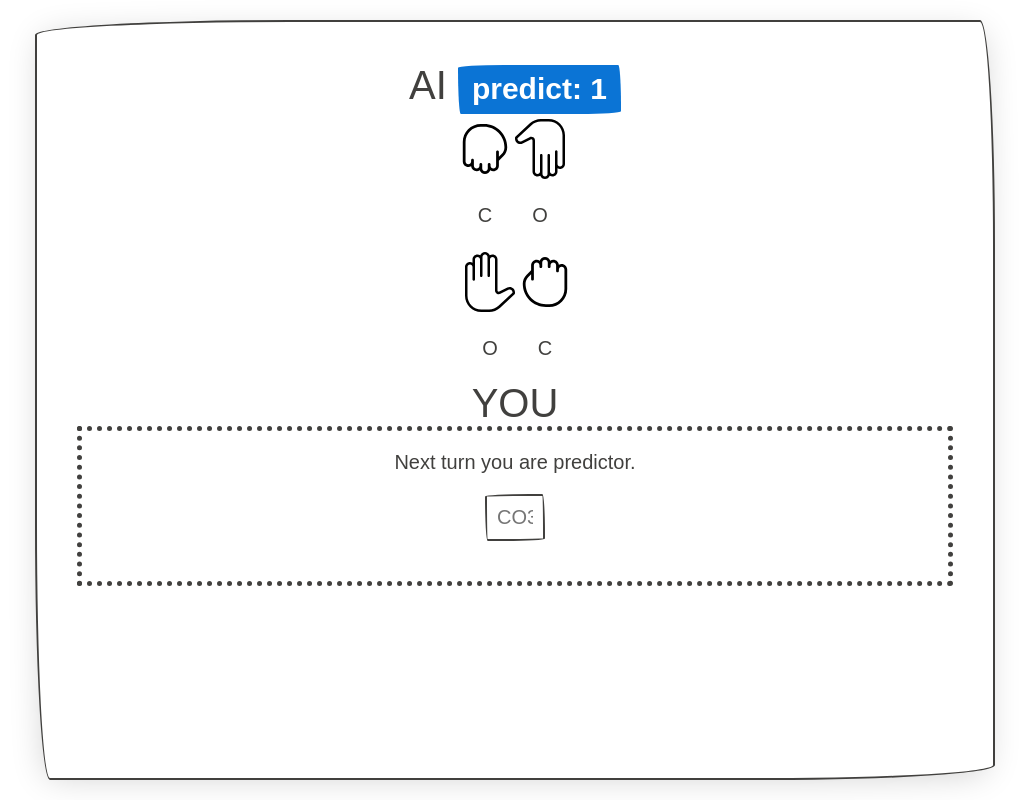
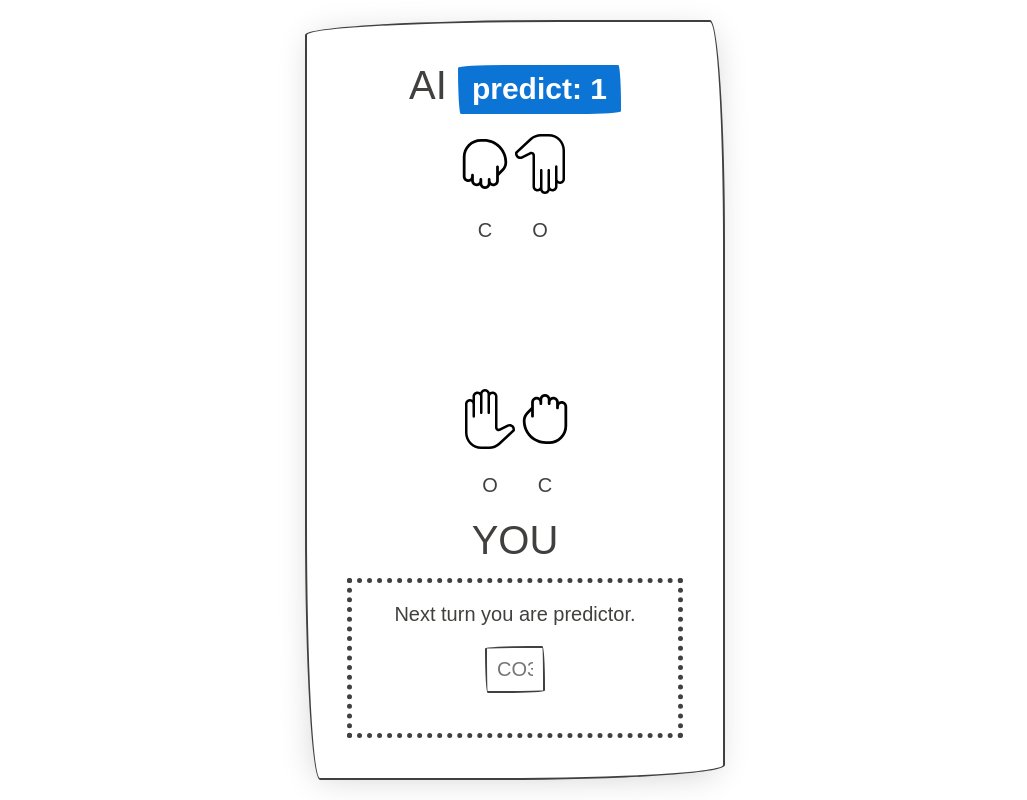
Before and after one commit to chaya-tan/tw-open-close-game, a Nuxt app: page / in a window 1280 px wide. Shown: the whole page, without its empty margins (125-1152 px from the left). Built offline with nearby package versions, Linux system fonts and the light colour scheme; a web font is replaced by a local one.

Commit message:
small UI change

```diff
--- a/components/Game.vue
+++ b/components/Game.vue
@@ -1,5 +1,5 @@
 <template>
-  <div>
+  <div class="game-container">
     <div class="opposite">
       <TeamHeader
         :name="players[0].name"
@@ -28,7 +28,7 @@
       />
 
       <div class="border-dotted border-thick">
-        <div v-if="isPredictionCorrect" class="form-group">
+        <div v-if="isPredictionCorrect" class="game-end">
           GAME END!
           <button @click="reloadPage">PLAY AGAIN</button>
         </div>
@@ -248,20 +248,25 @@ export default {
 </script>
 
 <style scoped>
+.game-container {
+  height: 100%;
+  display: flex;
+  flex-direction: column;
+  justify-content: space-between;
+}
+.game-end {
+  display: flex;
+  flex-direction: column;
+  align-items: center;
+  margin: 0;
+  padding: 20px;
+}
 .form-group {
   display: flex;
   flex-direction: column;
   align-items: center;
   margin: 0;
 }
-.team-label {
-  text-align: center;
-  margin: 0;
-}
-.player-hands-group {
-  display: flex;
-  justify-content: center;
-}
 .player-input {
   width: 3em;
 }
--- a/components/TeamHeader.vue
+++ b/components/TeamHeader.vue
@@ -43,3 +43,10 @@ export default {
   }
 }
 </script>
+
+<style scoped>
+.team-label {
+  text-align: center;
+  margin: 0 0 15px 0;
+}
+</style>
--- a/pages/index.vue
+++ b/pages/index.vue
@@ -17,10 +17,15 @@ export default {
 </script>
 
 <style scoped>
+.container {
+  display: flex;
+  justify-content: center;
+}
 .paper {
   height: 95vh;
   min-height: 700px;
   min-width: 420px;
+  max-width: 500px;
   display: flex;
   flex-direction: column;
   justify-content: space-between;
```
